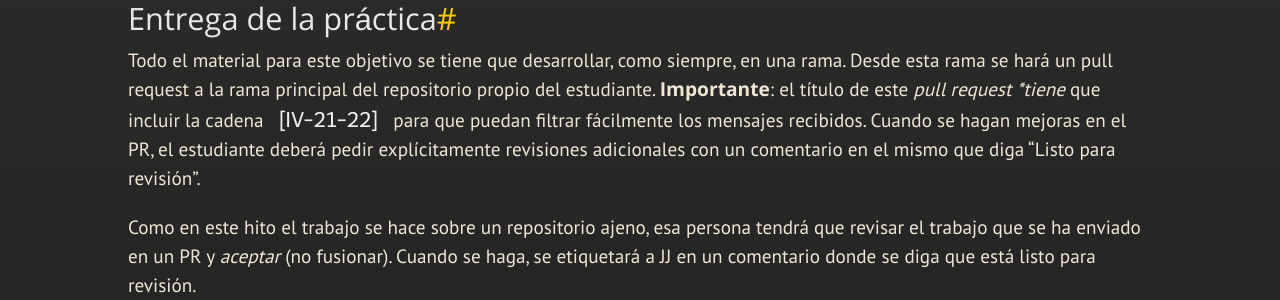
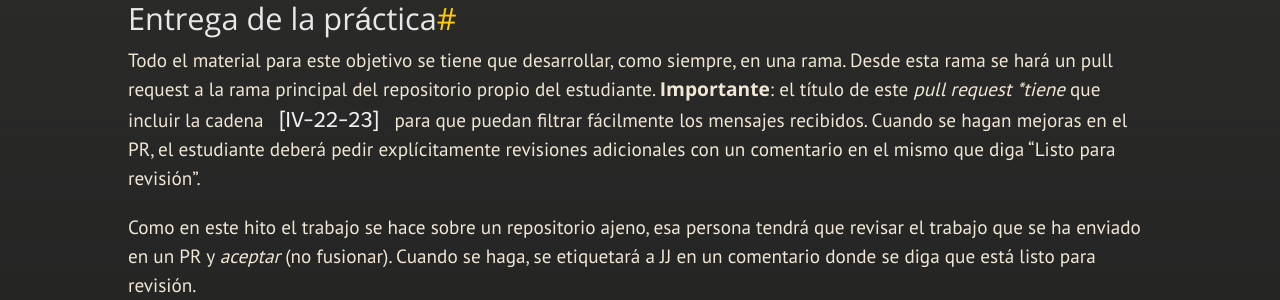
Before and after one commit to JJ/IV, a Jekyll site: the page built from documentos/proyecto/2.Entidad.md, in a window 1280 px wide and 900 px high, scrolled down 3469 px. Shown: the part 153-453 px from the top of the window. Built offline with Jekyll 4.4.1, drawn with Linux system fonts in a browser that asks for light colours; nearby versions of some CDN libraries; some web fonts are replaced; our own code applies the rules of GitHub Pages for plain Markdown files.

Commit message:
Sync documentos/proyecto/2.Entidad.md de master a gh-pages

```diff
--- a/documentos/proyecto/2.Entidad.md
+++ b/documentos/proyecto/2.Entidad.md
@@ -194,7 +194,7 @@ en [este fichero](2.Entidad.recursos.md).
 Todo el material para este objetivo se tiene que desarrollar, como siempre, en
 una rama. Desde esta rama se hará un pull request a la rama principal del
 repositorio propio del estudiante. **Importante**: el título de este *pull
-request* **tiene* que incluir la cadena `[IV-21-22]` para que puedan filtrar
+request* **tiene* que incluir la cadena `[IV-22-23]` para que puedan filtrar
 fácilmente los mensajes recibidos. Cuando se hagan mejoras en el PR, el
 estudiante deberá pedir explícitamente revisiones adicionales con un comentario
 en el mismo que diga "Listo para revisión".
@@ -205,7 +205,7 @@ fusionar). Cuando se haga, se etiquetará a JJ en un comentario donde se diga qu
 está listo para revisión.
 
 A este
-[fichero](https://github.com/JJ/IV-21-22/blob/master/proyectos/objetivo-2.md) se
+[fichero](https://github.com/JJ/IV-22-23/blob/master/proyectos/objetivo-2.md) se
 subirá (mediante un PR *desde una rama*) el nombre del proyecto, el autor y un
 enlace al pull request creado en el repositorio.
 
```
